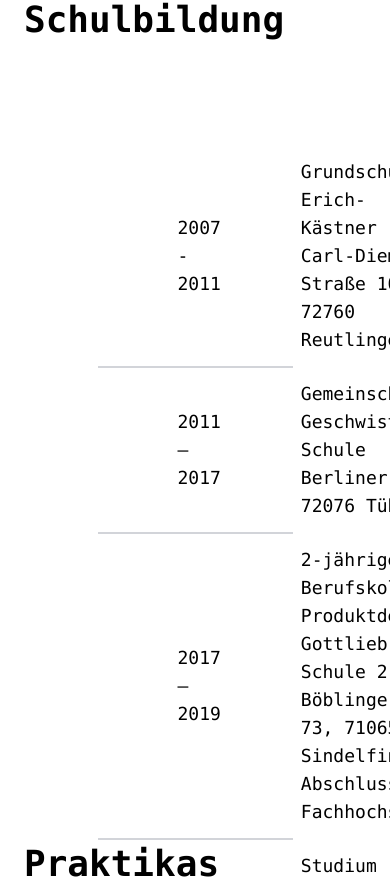
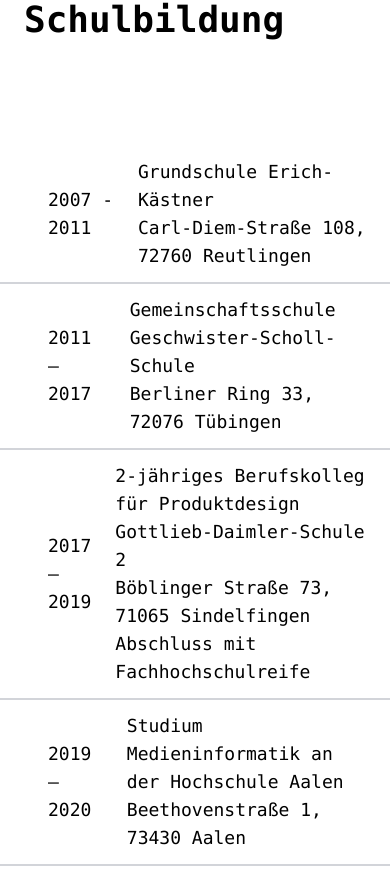
Before and after one commit to j3sch/Portfolio, a Next.js app: page / in a window 390 px wide. Shown: the part 943-1822 px from the top of the page. Built offline with nearby package versions, Linux system fonts and the light colour scheme.

Commit message:
test font size for smarthone

```diff
--- a/src/components/AboutMe.tsx
+++ b/src/components/AboutMe.tsx
@@ -5,7 +5,7 @@
 export default function AboutMe() {
 	return (
 		<>
-			<div className="w-screen h-screen" id="aboutMe">
+			<div className="w-screen h-[120vh] sm:h-screen" id="aboutMe">
 				<h1>Schulbildung</h1>
 				<DataTable data={education} />
 			</div>
--- a/src/components/NavBar.tsx
+++ b/src/components/NavBar.tsx
@@ -77,7 +77,7 @@
 							>
 								Jens Schlegel
 							</div>
-							<div className="absolute inset-y-0 right-0 flex items-center sm:hidden">
+							<div className="absolute inset-y-0 right-0 flex items-center md:hidden">
 								{/* Mobile menu button*/}
 								<Disclosure.Button className="inline-flex items-center justify-center p-2 rounded-md text-gray-400 hover:text-white hover:bg-gray-700 focus:outline-none focus:ring-2 focus:ring-inset focus:ring-white">
 									<span className="sr-only">Open main menu</span>
@@ -88,8 +88,8 @@
 									)}
 								</Disclosure.Button>
 							</div>
-							<div className="flex-1 flex items-center sm:items-stretch max-w-4xl">
-								<div className="hidden sm:block sm:ml-6">
+							<div className="flex-1 flex items-center md:items-stretch max-w-4xl">
+								<div className="hidden md:block md:ml-6">
 									<div className="flex space-x-4 text-center items-center">
 										{navigation.map((item) => (
 												<a
@@ -113,7 +113,7 @@
 									</div>
 								</div>
 							</div>
-							<div className="absolute inset-y-0 right-0 items-center pr-2 sm:static sm:inset-auto sm:ml-6 sm:pr-0 sm:flex hidden">
+							<div className="absolute inset-y-0 right-0 items-center pr-2 sm:static md:inset-auto md:ml-6 sm:pr-0 md:flex hidden">
 								<Link href="https://github.com/J3ns6">
 								<button className="bg-white p-0.5 rounded-full w-7 h-7 items-center justify-center flex focus:outline-none focus-visible:ring-2 focus:ring-offset-2 focus-visible:ring-offset-gray-800 focus-visible:ring-white">
 									<span className="sr-only">Github Profil</span>
@@ -136,7 +136,7 @@
 						</div>
 					</div>
 
-					<Disclosure.Panel className="sm:hidden">
+					<Disclosure.Panel className="md:hidden">
 						<div className="px-2 pt-2 pb-3 space-y-1">
 							{navigation.map((item) => (
 								<a
--- a/src/components/Welcome.tsx
+++ b/src/components/Welcome.tsx
@@ -21,7 +21,7 @@
 					Hey, ich bin <br />
 					<TextHighlight color={colors[0]}>Jens Schlegel</TextHighlight>
 				</h1>
-				<p className="sm:w-[61%] text-2xl md:text-4xl lg:text-5xl px-6 md:px-12 lg:px-24 font-mono leading-tight">
+				<p className="sm:w-[60%] text-2xl md:text-4xl lg:text-5xl px-6 md:px-12 lg:px-24 font-mono leading-tight">
 					Ich bin Softwareentwickler und studiere{' '}
 					<TextHighlight color={colors[1]}>"Mobile Medien"</TextHighlight> an
 					der{' '}
--- a/src/ui/DataTable.tsx
+++ b/src/ui/DataTable.tsx
@@ -23,18 +23,18 @@
 						graduation?: string;
 					}) => {
 						return item.id === 1 ? (
-							<div className="flex items-center w-1/2  text-lg ">
-								<p className="text-black ml-20">{item.year}</p>
-								<div className="pl-20 py-3">
+							<div className="flex items-center px-6 md:w-1/2  text-lg ">
+								<p className="text-black pl-6 md:pl-20">{item.year}</p>
+								<div className="pl-6 md:pl-20 py-3">
 									<p>{item.name}</p>
 									<p>{item.address}</p>
 									<p>{item.graduation}</p>
 								</div>
 							</div>
 						) : (
-							<div className="flex border-t-2 items-center w-1/2  border-gray-500 text-lg border-opacity-30">
-								<p className="text-black ml-20">{item.year}</p>
-								<div className="pl-20 py-3">
+							<div className="flex border-t-2 items-center px-6 md:w-1/2  border-gray-500 text-lg border-opacity-30">
+								<p className="text-black pl-6 md:pl-20">{item.year}</p>
+								<div className="pl-6 md:pl-20 py-3">
 									<p>{item.name}</p>
 									<p>{item.address}</p>
 									<p>{item.graduation}</p>
```
